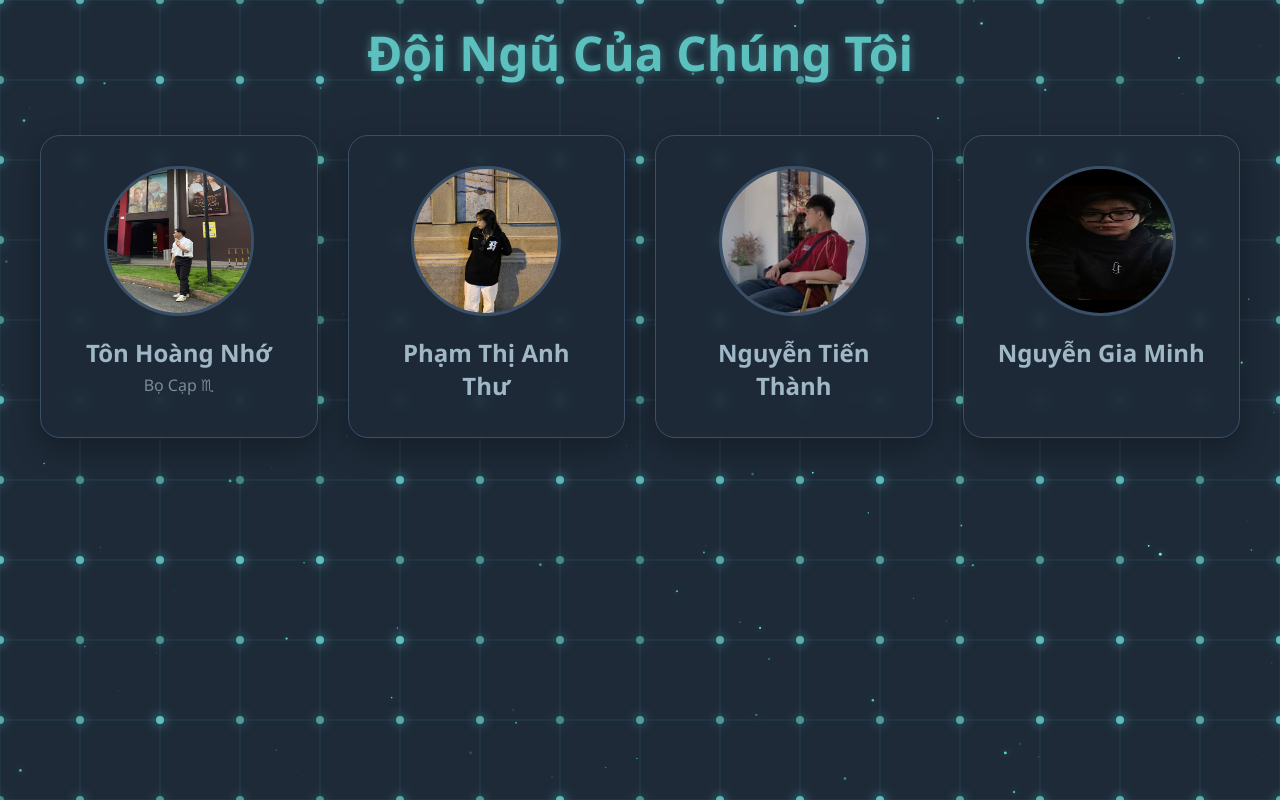
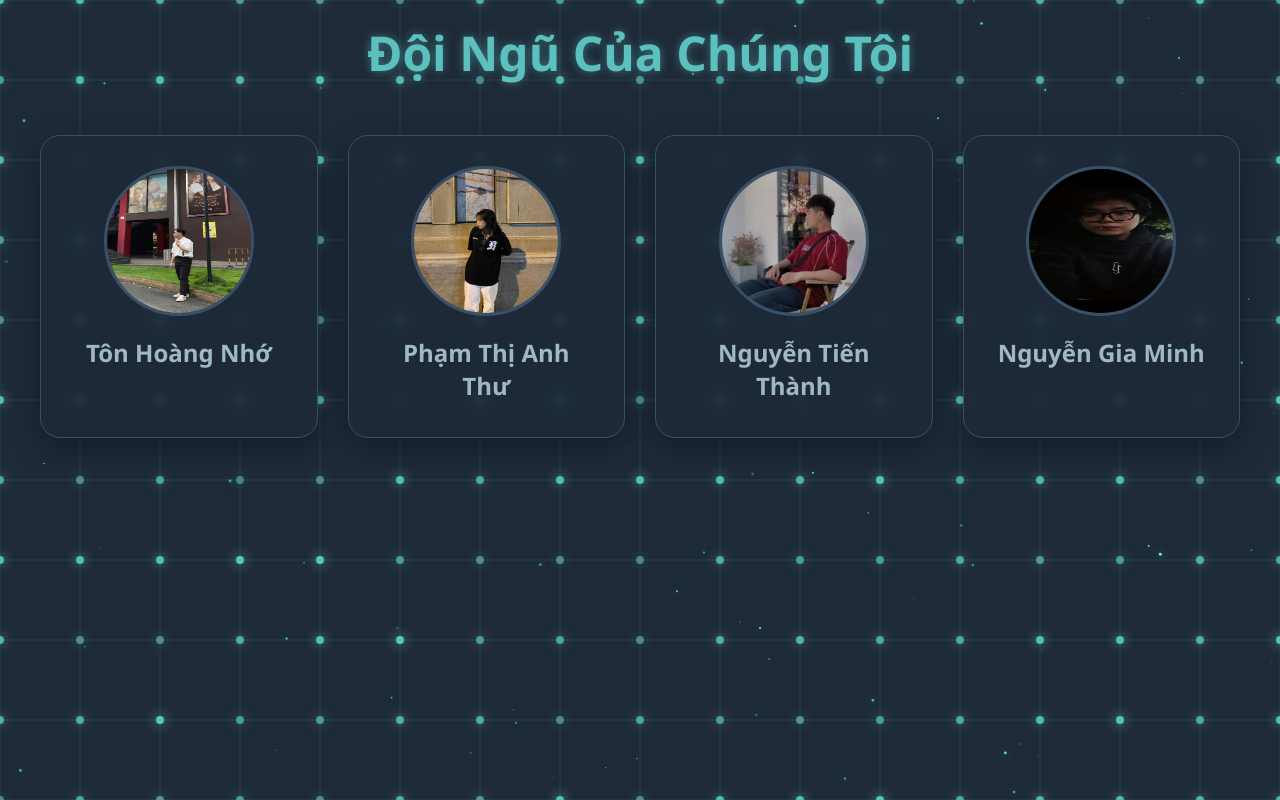
Before and after one commit to nhoton04/Myteam, a plain HTML site: page index.html in a window 1280 px wide. Drawn offline with Linux system fonts and the light colour scheme; animation ran at ten frames a second.

Commit message:
Update index.html

```diff
--- a/index.html
+++ b/index.html
@@ -21,7 +21,7 @@
           <img src="Nhớ.jpg" alt="Tôn Hoàng Nhớ" class="avatar"/>
           <div class="member-name">Tôn Hoàng Nhớ</div>
         </a>
-        <div class="member-zodiac">Bọ Cạp ♏</div>
+        <div class="member-zodiac"></div>
       </div>
 
       <!-- Thành viên 2 -->
```
